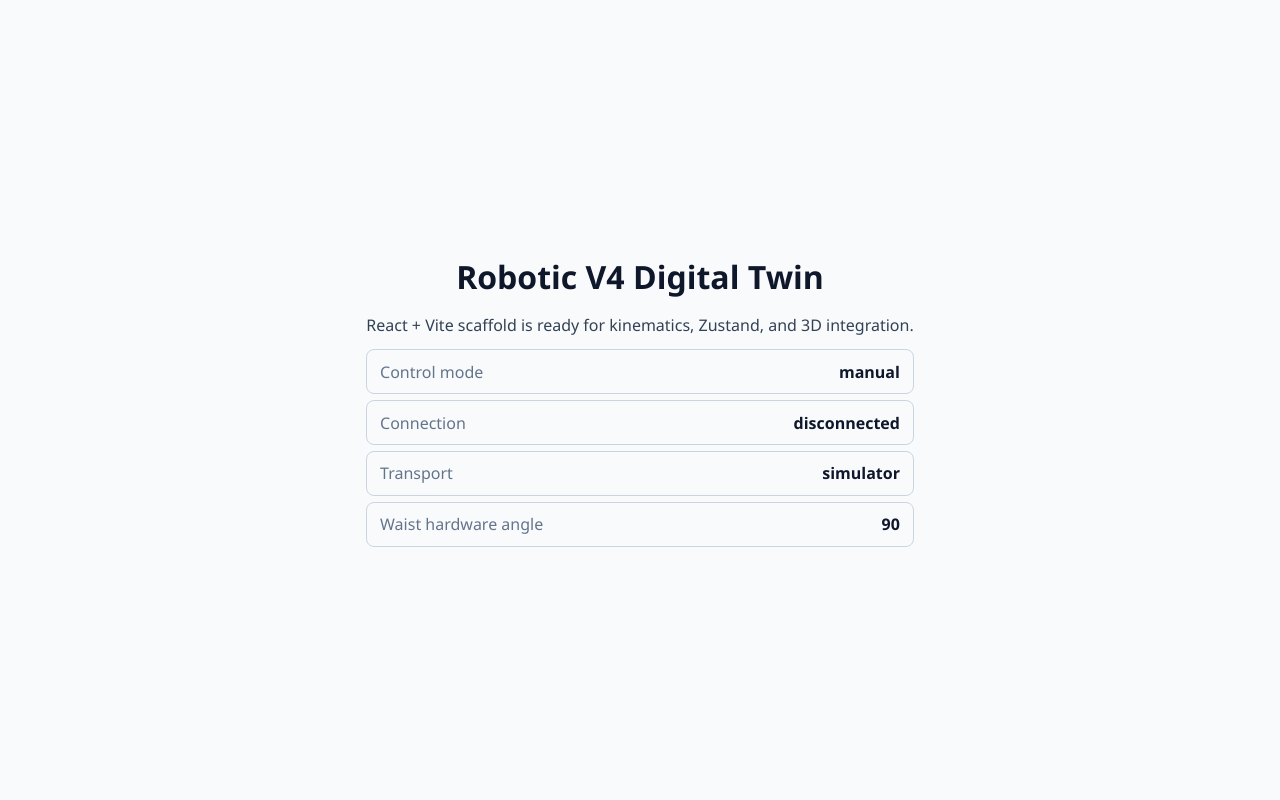
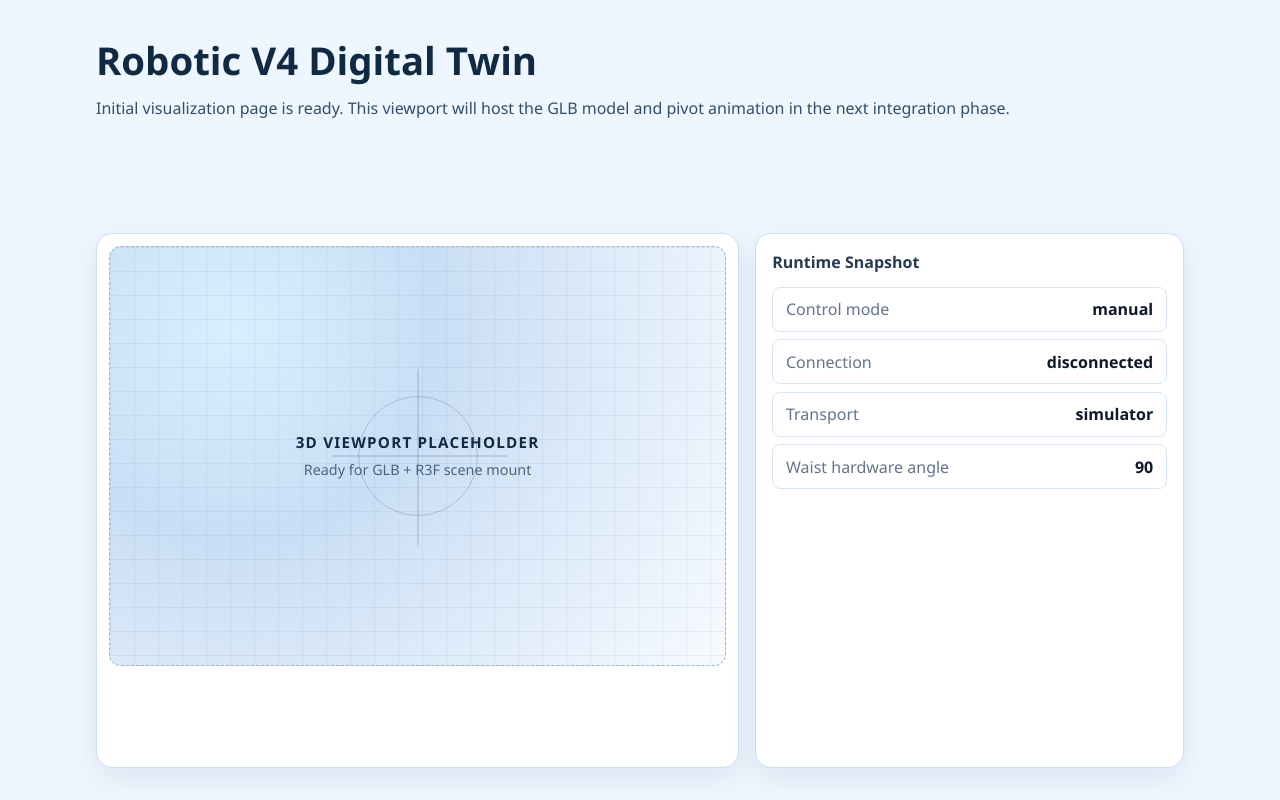
Before and after one commit to freeluncher/robotic_5dof_digitaltwins, a React (Vite) app in the folder apps/web/: page / in a window 1280 px wide. Built offline with nearby package versions, Linux system fonts and the light colour scheme.

Commit message:
feat: update project checklist, enhance initial visualization, and implement kinematics utility functions

```diff
--- a/apps/web/src/App.tsx
+++ b/apps/web/src/App.tsx
@@ -6,14 +6,33 @@ function App() {
 
   return (
     <main className="app-shell">
+      <header className="hero">
         <h1>Robotic V4 Digital Twin</h1>
-      <p>React + Vite scaffold is ready for kinematics, Zustand, and 3D integration.</p>
+        <p>
+          Initial visualization page is ready. This viewport will host the GLB model and pivot
+          animation in the next integration phase.
+        </p>
+      </header>
+
+      <section className="visualization-layout" aria-label="Digital twin initial visualization">
+        <article className="viewport-card">
+          <div className="viewport-grid" role="img" aria-label="3D viewport placeholder">
+            <div className="viewport-crosshair" />
+            <span className="viewport-label">3D VIEWPORT PLACEHOLDER</span>
+            <span className="viewport-sub">Ready for GLB + R3F scene mount</span>
+          </div>
+        </article>
+
+        <aside className="status-panel">
+          <h2>Runtime Snapshot</h2>
           <ul className="status-list">
             <StatusCard title="Control mode" value={controlMode} />
             <StatusCard title="Connection" value={connectionLabel} />
             <StatusCard title="Transport" value={transport} />
             <StatusCard title="Waist hardware angle" value={waist} />
           </ul>
+        </aside>
+      </section>
     </main>
   );
 }
--- a/apps/web/src/styles.css
+++ b/apps/web/src/styles.css
@@ -1,6 +1,6 @@
 :root {
-  color: #0f172a;
-  background: #f8fafc;
+  color: #102a43;
+  background: #eef6ff;
   font-family: "Segoe UI", Tahoma, Geneva, Verdana, sans-serif;
   line-height: 1.5;
   font-weight: 400;
@@ -17,28 +17,127 @@ body {
 .app-shell {
   min-height: 100vh;
   display: grid;
-  place-content: center;
-  gap: 0.75rem;
-  text-align: center;
-  padding: 2rem;
+  gap: 1.5rem;
+  padding: 2rem clamp(1rem, 2vw, 2rem);
+}
+
+.hero {
+  max-width: 68rem;
+  margin: 0 auto;
+  width: 100%;
 }
 
 h1 {
   margin: 0;
-  font-size: 2rem;
+  font-size: clamp(1.8rem, 3vw, 2.5rem);
 }
 
 p {
+  margin: 0.4rem 0 0;
+  color: #334e68;
+}
+
+h2 {
   margin: 0;
-  color: #334155;
+  font-size: 1rem;
+  color: #243b53;
+}
+
+.visualization-layout {
+  max-width: 68rem;
+  margin: 0 auto;
+  width: 100%;
+  display: grid;
+  grid-template-columns: 1.5fr 1fr;
+  gap: 1rem;
+}
+
+.viewport-card,
+.status-panel {
+  border: 1px solid #c9def5;
+  border-radius: 1rem;
+  background: #ffffff;
+  box-shadow: 0 10px 30px rgba(16, 42, 67, 0.08);
+}
+
+.viewport-card {
+  padding: 0.75rem;
+}
+
+.viewport-grid {
+  min-height: 420px;
+  border-radius: 0.75rem;
+  border: 1px dashed #9fb3c8;
+  background:
+    linear-gradient(rgba(16, 42, 67, 0.06) 1px, transparent 1px),
+    linear-gradient(90deg, rgba(16, 42, 67, 0.06) 1px, transparent 1px),
+    radial-gradient(circle at 20% 20%, #d9efff, #c9def5 35%, #f8fbff 100%);
+  background-size:
+    24px 24px,
+    24px 24px,
+    auto;
+  display: grid;
+  place-content: center;
+  text-align: center;
+  position: relative;
+}
+
+.viewport-crosshair {
+  position: absolute;
+  inset: 0;
+  margin: auto;
+  width: 120px;
+  height: 120px;
+  border-radius: 999px;
+  border: 1px solid rgba(16, 42, 67, 0.2);
+}
+
+.viewport-crosshair::before,
+.viewport-crosshair::after {
+  content: "";
+  position: absolute;
+  background: rgba(16, 42, 67, 0.25);
+}
+
+.viewport-crosshair::before {
+  left: 50%;
+  top: -28px;
+  transform: translateX(-50%);
+  width: 1px;
+  height: 176px;
+}
+
+.viewport-crosshair::after {
+  top: 50%;
+  left: -28px;
+  transform: translateY(-50%);
+  width: 176px;
+  height: 1px;
+}
+
+.viewport-label {
+  font-weight: 700;
+  letter-spacing: 0.08em;
+  font-size: 0.95rem;
+  color: #102a43;
+}
+
+.viewport-sub {
+  margin-top: 0.35rem;
+  color: #486581;
+  font-size: 0.9rem;
+}
+
+.status-panel {
+  padding: 1rem;
 }
 
 .status-list {
   list-style: none;
-  margin: 0;
+  margin: 0.8rem 0 0;
   padding: 0;
   display: grid;
-  gap: 0.35rem;
+  gap: 0.45rem;
   color: #334155;
 }
 
@@ -46,10 +145,10 @@ p {
   display: flex;
   justify-content: space-between;
   gap: 1rem;
-  border: 1px solid #cbd5e1;
+  border: 1px solid #d5e7f8;
   border-radius: 0.5rem;
   padding: 0.6rem 0.8rem;
-  min-width: 20rem;
+  min-width: 0;
 }
 
 .status-title {
@@ -59,3 +158,13 @@ p {
 .status-value {
   color: #0f172a;
 }
+
+@media (max-width: 900px) {
+  .visualization-layout {
+    grid-template-columns: 1fr;
+  }
+
+  .viewport-grid {
+    min-height: 320px;
+  }
+}
```
Also changed, not shown: apps/web/src/utils/kinematics.ts (added, +16 -0 lines), 1 other file (tests, documents, lock files or other folders). Lines whose indentation alone changed are shown as unchanged.
